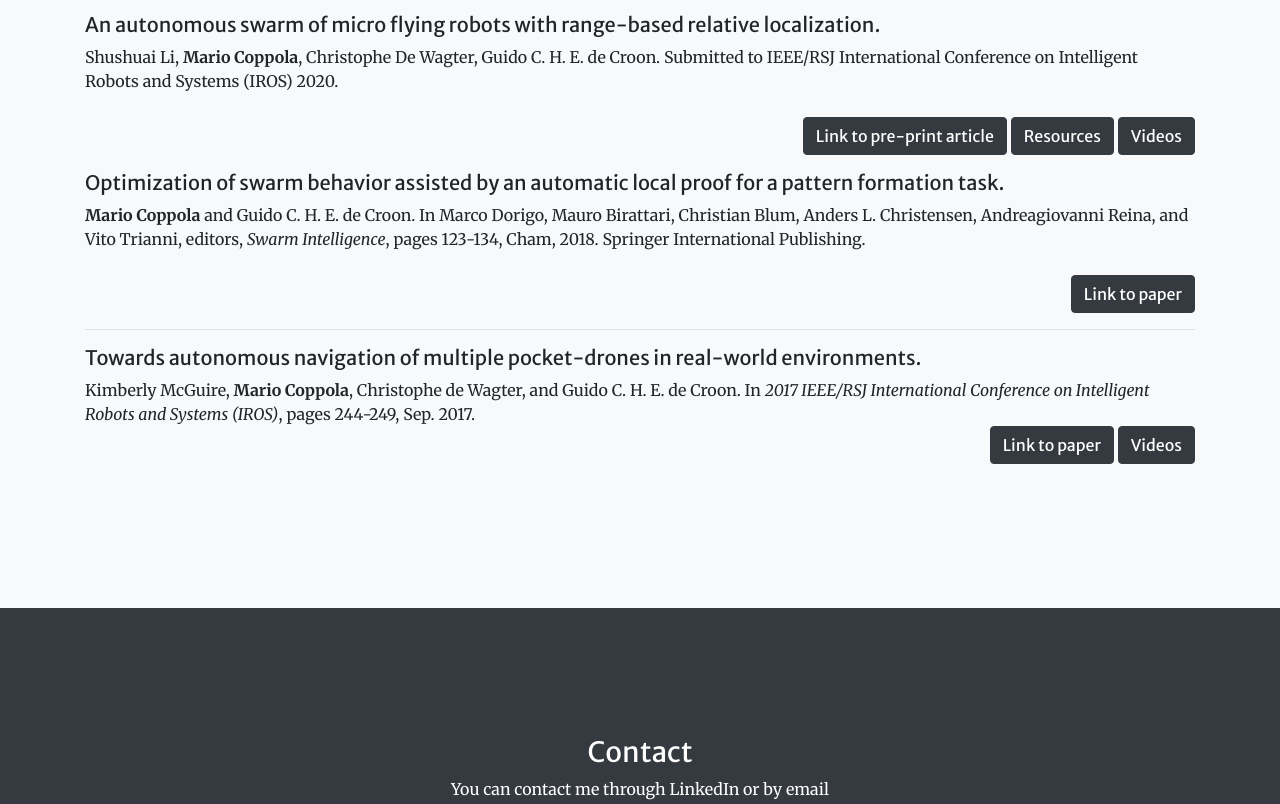
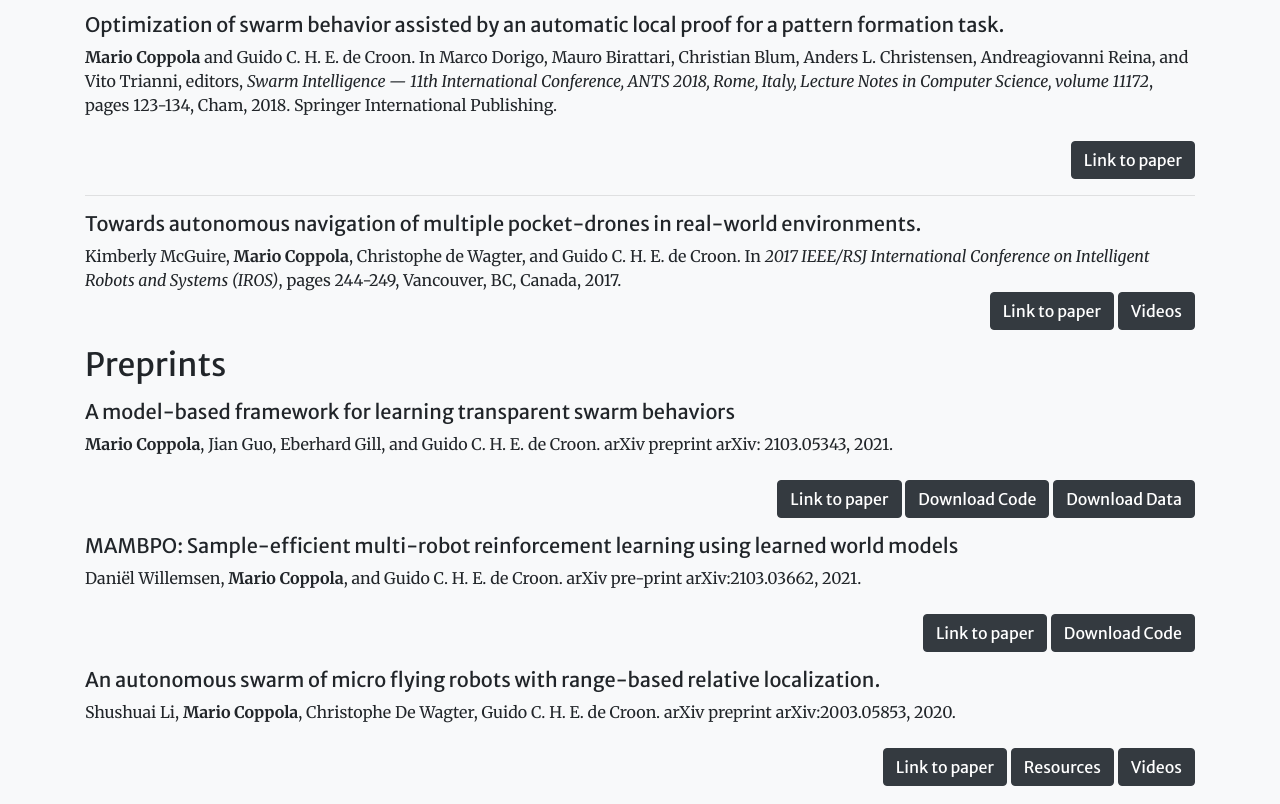
Before and after one commit to coppolam/coppolam.github.io, a website with bundled scripts: page index.html in a window 1280 px wide. Shown: the part 3652-4456 px from the top of the page. Built offline with nearby package versions, Linux system fonts and the light colour scheme.

Commit message:
updated cv + list of publications

```diff
--- a/index.html
+++ b/index.html
@@ -205,7 +205,7 @@
 		<br>
 		<h2>Journal publications</h2>
 		<p><a id="survey" name="survey"></a>
-			<h5>A Survey on Swarming with Micro Air Vehicles: Fundamental challenges and constraints.</h5>
+			<h5>A survey on swarming with micro air vehicles: Fundamental challenges and constraints.</h5>
 			<b>Mario</b> <b>Coppola</b>, Kimberly N. McGuire, Christophe De Wagter, and Guido C. H.&nbsp;E. de&nbsp;Croon.
 			<em>Frontiers in Robotics and AI</em>, 7:18, Feb 2020.<br><br>
 			<p class="text-right">
@@ -256,18 +256,10 @@
 			<a class="btn btn-dark" href="https://www.youtube.com/playlist?list=PL_KSX9GOn2P9f0qyWQNBMj7xpe1HARSpc">Videos</a>
 	</p>
 		<h2>Conference publications</h2>
-		<p><a id="shushuai" name="shushuai"></a>
-			<h5>An autonomous swarm of micro flying robots with range-based relative localization.</h5>
-			Shushuai Li, <b>Mario</b> <b>Coppola</b>, Christophe De Wagter, Guido C. H. E. de Croon.
-			Submitted to IEEE/RSJ International Conference on Intelligent Robots and Systems (IROS) 2020.<br><br><p class="text-right">
-			<a class="btn btn-dark" href="https://arxiv.org/abs/2003.05853">Link to pre-print article</a>
-			<a class="btn btn-dark" href="https://shushuai3.github.io/autonomous-swarm/">Resources</a>
-			<a class="btn btn-dark" href="https://www.youtube.com/playlist?list=PL_KSX9GOn2P9sgaX3DHnPsnBCJ76fLNJ5">Videos</a>
-		</p>
 		<p><a id="antspaper" name="antspaper"></a>
 			<h5>Optimization of swarm behavior assisted by an automatic local proof for a pattern formation task.</h5>
 			<b>Mario</b> <b>Coppola</b> and Guido C. H.&nbsp;E. de&nbsp;Croon.
-			In Marco Dorigo, Mauro Birattari, Christian Blum, Anders&nbsp;L. Christensen, Andreagiovanni Reina, and Vito Trianni, editors, <em>Swarm Intelligence</em>, pages 123-134, Cham, 2018. Springer International Publishing.<br><br>
+			In Marco Dorigo, Mauro Birattari, Christian Blum, Anders&nbsp;L. Christensen, Andreagiovanni Reina, and Vito Trianni, editors, <em>Swarm Intelligence — 11th International Conference, ANTS 2018, Rome, Italy, Lecture Notes in Computer Science, volume 11172</em>, pages 123-134, Cham, 2018. Springer International Publishing.<br><br>
 						<p class="text-right">
 
 			<a class="btn btn-dark" href="https://link.springer.com/chapter/10.1007/978-3-030-00533-7_10">Link to paper</a>
@@ -276,10 +268,34 @@
 		<p><a id="kimberlyiros" name="kimberlyiros"></a>
 			<h5>Towards autonomous navigation of multiple pocket-drones in real-world environments.</h5>
 			Kimberly McGuire, <b>Mario</b> <b>Coppola</b>, Christophe de Wagter, and Guido C. H.&nbsp;E. de Croon.
-			In <em>2017 IEEE/RSJ International Conference on Intelligent Robots and Systems (IROS)</em>, pages 244-249, Sep. 2017.<br>
+			In <em>2017 IEEE/RSJ International Conference on Intelligent Robots and Systems (IROS)</em>, pages 244-249, Vancouver, BC, Canada, 2017.<br>
 		<p class="text-right">
 			<a class="btn btn-dark" href="https://ieeexplore.ieee.org/abstract/document/8202164">Link to paper</a>
 			<a class="btn btn-dark" href="https://www.youtube.com/playlist?list=PL_KSX9GOn2P9CdtNz_p_tv1cpEs1E3KUx">Videos</a>
+		</p>
+		<h2>Preprints</h2>
+		<p><a id="paper3" name="paper3"></a>
+			<h5>A model-based framework for learning transparent swarm behaviors</h5>
+				<b>Mario</b> <b>Coppola</b>, Jian Guo, Eberhard Gill, and Guido C. H.&nbsp;E. de&nbsp;Croon.
+		arXiv preprint arXiv: 2103.05343, 2021.
+		<br><br><p class="text-right">
+			<a class="btn btn-dark" href="https://arxiv.org/abs/2103.05343">Link to paper</a>
+			<a class="btn btn-dark" href="https://github.com/coppolam/SI_framework/archive/main.zip">Download Code</a>
+			<a class="btn btn-dark" href="https://surfdrive.surf.nl/files/index.php/s/DtU5rW7za4DeNb5">Download Data</a>
+		<p><a id="daniel" name="daniel"></a>
+			<h5>MAMBPO: Sample-efficient multi-robot reinforcement learning using learned world models</h5>
+			Daniël Willemsen, <b>Mario</b> <b>Coppola</b>, and Guido C. H. E. de Croon.
+			arXiv pre-print arXiv:2103.03662, 2021.<br><br><p class="text-right">
+			<a class="btn btn-dark" href="https://arxiv.org/abs/2103.03662">Link to paper</a>
+			<a class="btn btn-dark" href="https://github.com/danielwillemsen/mambpo/archive/master.zip">Download Code</a>
+		</p>
+		<p><a id="shushuai" name="shushuai"></a>
+			<h5>An autonomous swarm of micro flying robots with range-based relative localization.</h5>
+			Shushuai Li, <b>Mario</b> <b>Coppola</b>, Christophe De Wagter, Guido C. H. E. de Croon.
+			arXiv preprint arXiv:2003.05853, 2020.<br><br><p class="text-right">
+			<a class="btn btn-dark" href="https://arxiv.org/abs/2003.05853">Link to paper</a>
+			<a class="btn btn-dark" href="https://shushuai3.github.io/autonomous-swarm/">Resources</a>
+			<a class="btn btn-dark" href="https://www.youtube.com/playlist?list=PL_KSX9GOn2P9sgaX3DHnPsnBCJ76fLNJ5">Videos</a>
 		</p>
 	</div>
 	</section>
```
Also changed, not shown: swarm_intelligence.html (+3 -2 lines), 1 other file.
